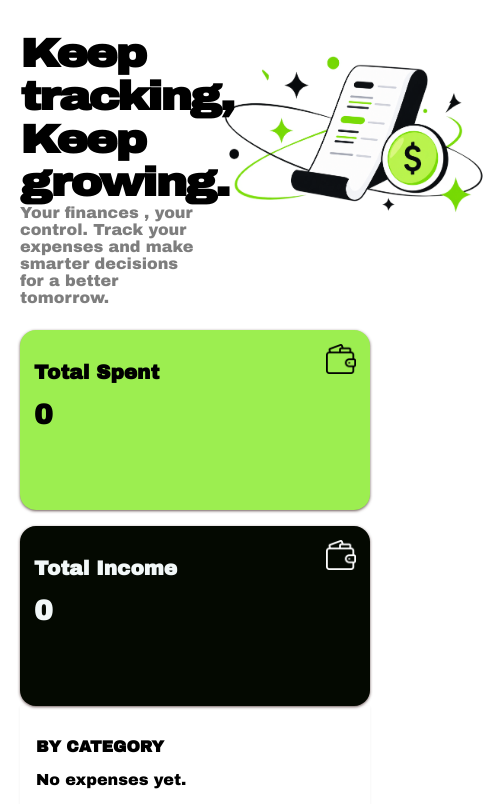
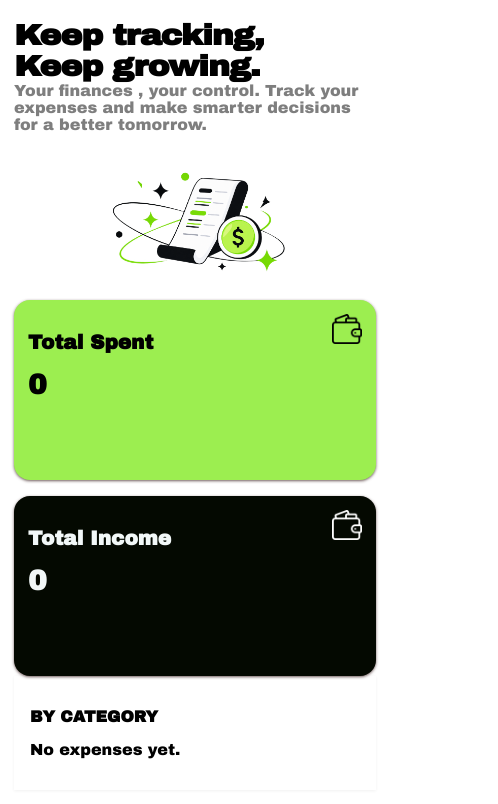
Before and after one commit to baselhasan762/ExpenseTrackerAngular, an Angular app: page / in a window 390 px wide. Shown: the top 804 px of the page, 498 px wide, since content can reach past the window. Built offline with nearby package versions, Linux system fonts and the light colour scheme.

Commit message:
trying to fix responsive issues

```diff
--- a/src/app/app.css
+++ b/src/app/app.css
@@ -1,4 +1,13 @@
 @import url('https://fonts.googleapis.com/css2?family=Archivo+Black&display=swap');
+* {
+  margin: 0;
+  padding: 0;
+  box-sizing: border-box;
+}
+
+p {
+  font-family: 'Archivo Black', sans-serif;
+}
 html,
 body {
   margin: 0;
@@ -15,20 +24,20 @@ app-root {
 }
 h1 {
   font-family: 'Archivo Black', sans-serif;
-  font-size: 40px;
+  font-size: clamp(1.8rem, 7vw, 2.5rem);
   font-weight: 900;
+  letter-spacing: -1px;
   transform: scaleX(1.15);
   transform-origin: left;
-  letter-spacing: -2px;
-  transform: scaleX(1.2);
 }
 
 h3 {
 }
 img {
-  height: 200px;
-  width: 300px;
+  max-width: 100%;
+  height: auto;
 }
+
 .app-shell {
   max-width: 1100px;
   margin: 0 auto;
@@ -40,11 +49,11 @@ img {
 
 .app-header {
   display: flex;
+  align-items: center;
+  justify-content: space-between;
+  gap: 24px;
 }
-p {
-  font-family: 'Archivo Black', sans-serif;
-  opacity: 50%;
-}
+
 .section-title {
   font-size: 1.1rem;
   font-weight: 600;
@@ -62,8 +71,37 @@ p {
   flex-direction: column;
 }
 
-* {
-  margin: 0;
-  padding: 0;
-  box-sizing: border-box;
+.app-header img {
+  width: min(300px, 100%);
+  height: auto;
 }
+.app-header p {
+  opacity: 0.5;
+}
+
+.app-header > div {
+  flex: 1;
+  min-width: 0; /* lets the text shrink and wrap instead of pushing the image */
+}
+
+.app-header img {
+  width: min(300px, 100%);
+  height: auto;
+  flex-shrink: 0; /* keeps the image from being squashed */
+}
+@media (max-width: 640px) {
+  .app-shell {
+    padding: 20px 14px 60px;
+    gap: 16px;
+  }
+
+  .app-header {
+    flex-direction: column;
+    align-items: flex-start;
+  }
+
+  .app-header img {
+    width: 200px;
+    align-self: center;
+  }
+}
```
